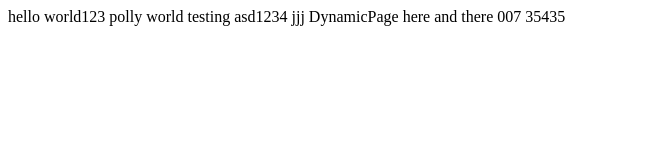
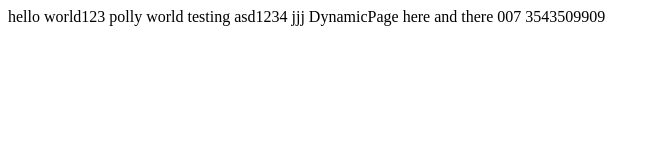
Before and after one commit to sohail20/subdomain2, a Next.js app: page /dynamic in a window 1280 px wide. Shown: the top 160 px of the page, without its empty margins (0-660 px from the left). Built offline with nearby package versions, Linux system fonts and the light colour scheme.

Commit message:
09090909

```diff
--- a/pages/dynamic.js
+++ b/pages/dynamic.js
@@ -4,7 +4,7 @@ function DynamicPage({ subdomain }) {
     return (
         <div>
             hello world123 polly world testing asd1234 jjj
-            DynamicPage {subdomain} here and there 007 35435
+            DynamicPage {subdomain} here and there 007 3543509909
         </div>
     );
 }
```
